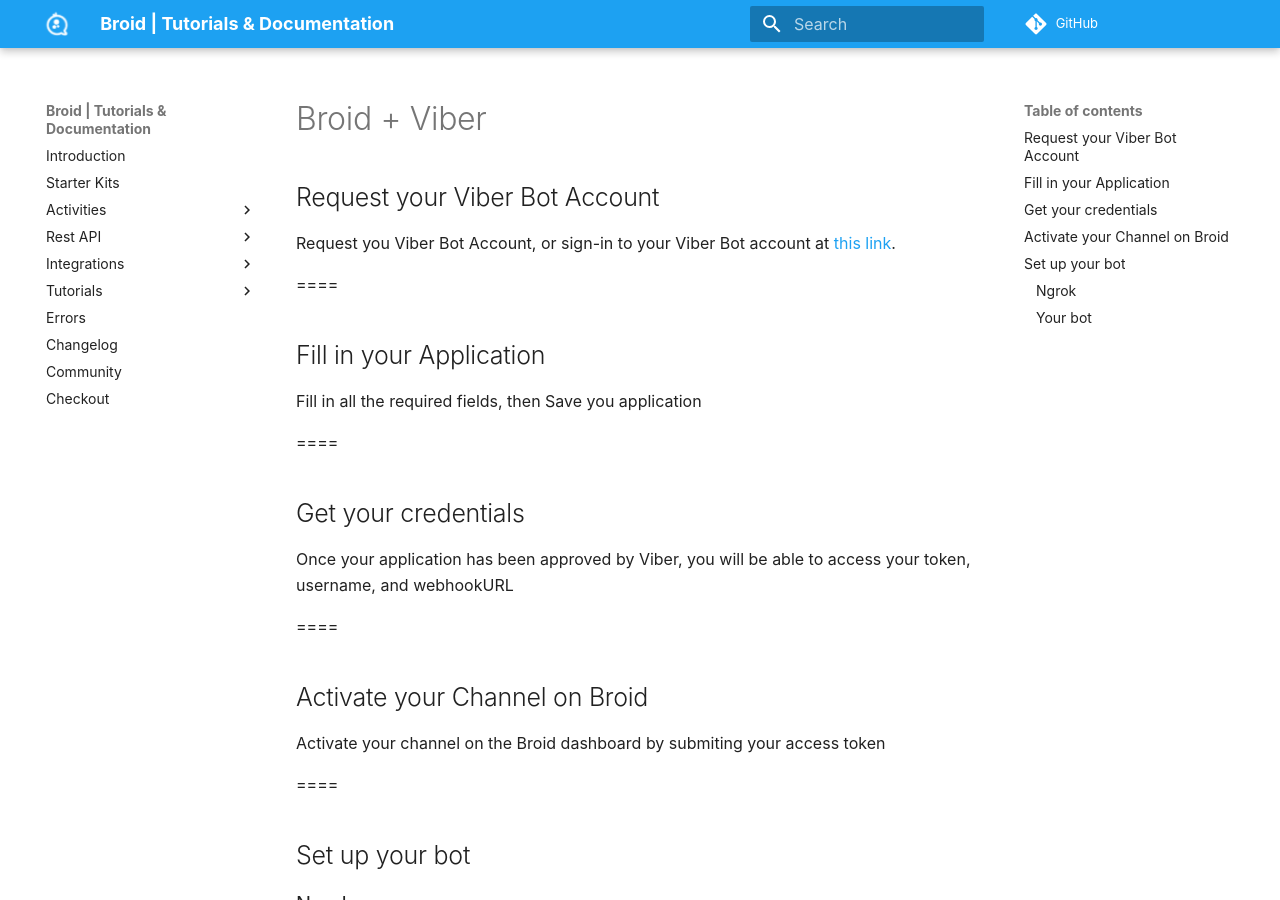
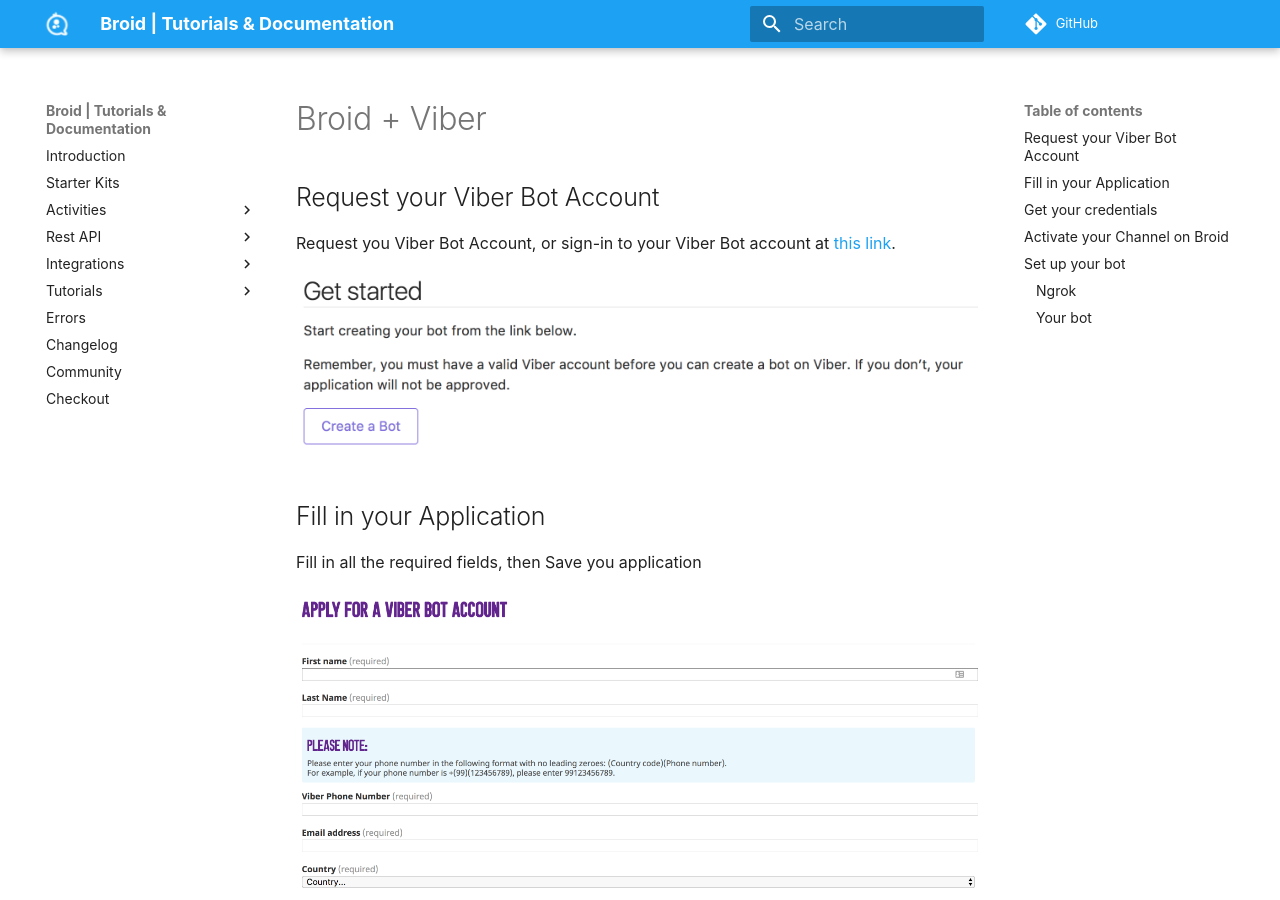
Before and after one commit to broidHQ/broid-docs, an MkDocs documentation site: the page built from docs/integrations/viber.md, in a window 1280 px wide and 900 px high. Built offline with MkDocs 1.6.1 and Material for MkDocs 9.7.7, drawn with Linux system fonts in a browser that asks for light colours; some web fonts are replaced; comment, search, counter and statistics services are not loaded; old or Windows-style settings are respelled for this version of MkDocs.

Commit message:
Update viber.md

```diff
--- a/docs/integrations/viber.md
+++ b/docs/integrations/viber.md
@@ -4,13 +4,13 @@
 
 Request you Viber Bot Account, or sign-in to your Viber Bot account at <a href="https://developers.viber.com/docs/general/getting-started-with-bots/" target="_blank">this link</a>.
 
-====
+![image 1](/images/integrations/Viber/image1.png)
 
 ## Fill in your Application
 
 Fill in all the required fields, then Save you application
 
-====
+![image 2](/images/integrations/Viber/image2.png)
 
 ## Get your credentials
 
```
